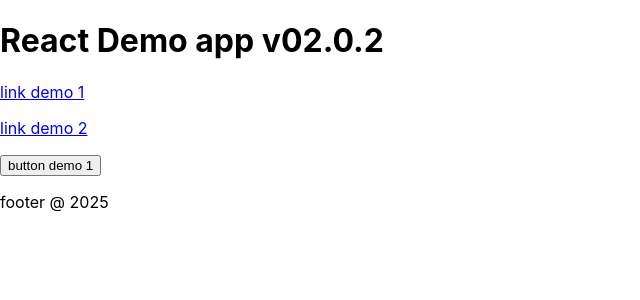
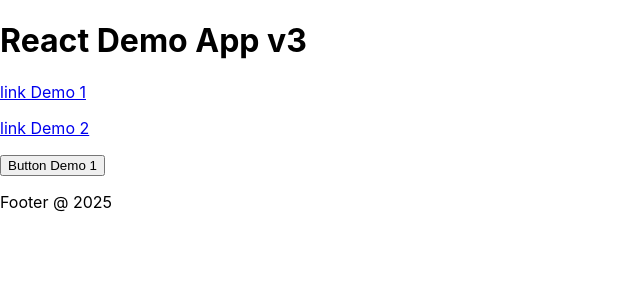
Before and after one commit to NatGallagher/React-Demos, a React (Create React App) app in the folder react-demo-app-v3/: page / in a window 1280 px wide. Shown: the top 300 px of the page, without its empty margins (0-640 px from the left). Built offline with nearby package versions, Linux system fonts and the light colour scheme.

Commit message:
app.js updated

```diff
--- a/react-demo-app-v3/src/App.js
+++ b/react-demo-app-v3/src/App.js
@@ -5,54 +5,56 @@ import Footer from "./Components/Footer"
 
 function App() {
 
-  const divdisplay = useRef("") //refence, select manipluate jsx element ie: DOM
+ const divDisplay = useRef("") //reference, select manipulate jsx element ie: DOM
 
-  //functions
-  function lnkdemo1()
-  {
-    let msgText = "# App:: lnkdemo1"
-    console.log(msgText)
 
-    //const divdisplay = document.getElementById("divdisplay")
-    //validate if divdisplay is found
-    //divdisplay.innerText = ...
-    //react will create/generate the DOM document element code
-
-    divdisplay.current.innerText = msgText
+  const linkDemo1 = () => {
+    let msgText = "linkDemo1"
+    console.log(msgText);
+    divDisplay.current.innerText = msgText;
 
   }
 
-  //es5+ arrow functions - optimized functions
-  const lnkdemo2 = () =>
-  {
-    let msgText = "# App:: lnkdemo2"
-    console.log(msgText)
-    divdisplay.current.innerText = msgText
+
+  //const divDisplay = document.getElementById("div-display");
+  //validate if divDisplay is found
+  //divDisplay.innerText =
+  //react will create/generate the DOM document element code
+
+
+  const linkDemo2 = () => {
+    let msgText = "linkDemo2"
+    console.log(msgText);
+    divDisplay.current.innerText = msgText;
+
+  }
+  const btnDemo1 = () => {
+    let msgText = "btnDemo1"
+    console.log(msgText);
+    divDisplay.current.innerText = msgText;
 
   }
 
-  const btndemo1 = () =>
-  {
-    let msgText = "# App:: btndemo1"
-    console.log(msgText)
-    divdisplay.current.innerText = msgText
+  //components
 
-  }
+
+
 
   return (
     <>
-      <div>
-          <Header title="React Demo app v02.0.2"/>
-          <p></p>
-          <a href="#" onClick={lnkdemo1}>link demo 1</a>
-          <p></p>
-          <a href="#" onClick={lnkdemo2}>link demo 2</a>
-          <p></p>
-          <button onClick={btndemo1}>button demo 1</button>
-          <p></p>
-          <Footer title="footer" year={2025}></Footer>
-      </div>
-      <div id="divdisplay" ref={divdisplay}>
+    <div>
+      <Header title="React Demo App v3"/>
+      <p></p>
+      <a href="#" onClick={linkDemo1}>link Demo 1</a>
+      <p></p>
+      <a href="#" onClick={linkDemo2}>link Demo 2</a>
+      <p></p>
+      <button onClick={btnDemo1}>Button Demo 1</button>
+      <p>
+        <Footer title="Footer" year={2025}/>
+      </p>
+    </div>
+    <div id="div-display" ref={divDisplay}>
       </div>
     </>
   );
```
